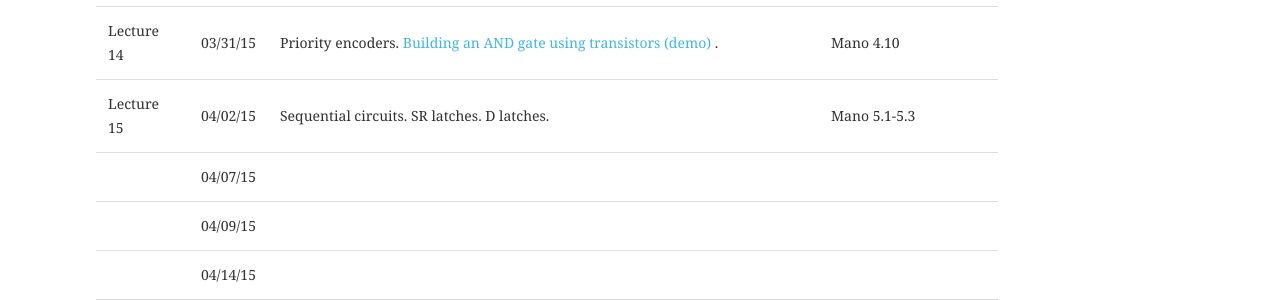
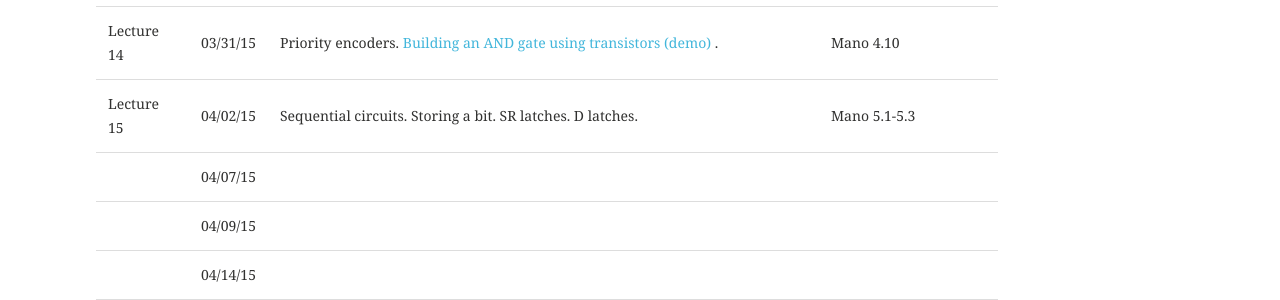
Before and after one commit to enee244/enee244.github.io, a Jekyll site: the page built from lectures/index.md, in a window 1280 px wide and 900 px high, scrolled down 1517 px. Shown: the part 154-454 px from the top of the window. Built offline with Jekyll 4.4.1, drawn with Linux system fonts in a browser that asks for light colours.

Commit message:
Update index.md

```diff
--- a/lectures/index.md
+++ b/lectures/index.md
@@ -29,7 +29,7 @@ published: true
 |Lecture 12 |03/24/15 | [Dependency graph of MSI components](http://enee244.github.io/lectures/msi.pdf). Binary multipliers. Magnitude comparators.  | Mano 4.7-4.8
 |Lecture 13 |03/26/15 | Decoders and multiplexers.  | Mano 4.9 and Mano 4.11
 |Lecture 14 |03/31/15 |  Priority encoders. [Building an AND gate using transistors (demo) ](http://hyperphysics.phy-astr.gsu.edu/hbase/electronic/trangate.html).| Mano 4.10
-|Lecture 15|04/02/15 | Sequential circuits. SR latches. D latches.| Mano 5.1-5.3
+|Lecture 15|04/02/15 | Sequential circuits. Storing a bit. SR latches. D latches.| Mano 5.1-5.3
 ||04/07/15 ||
 ||04/09/15 ||
 ||04/14/15 ||
```
